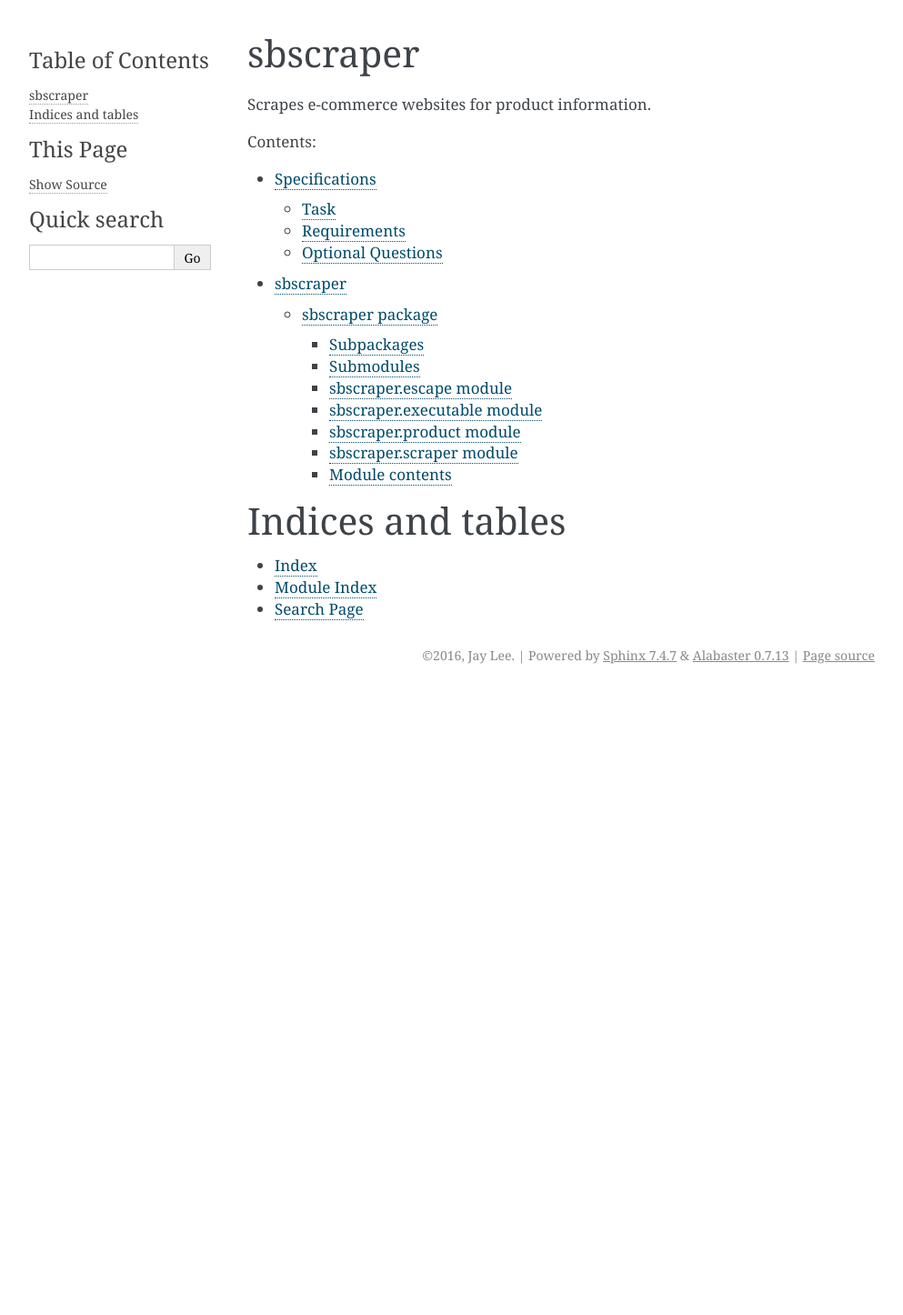
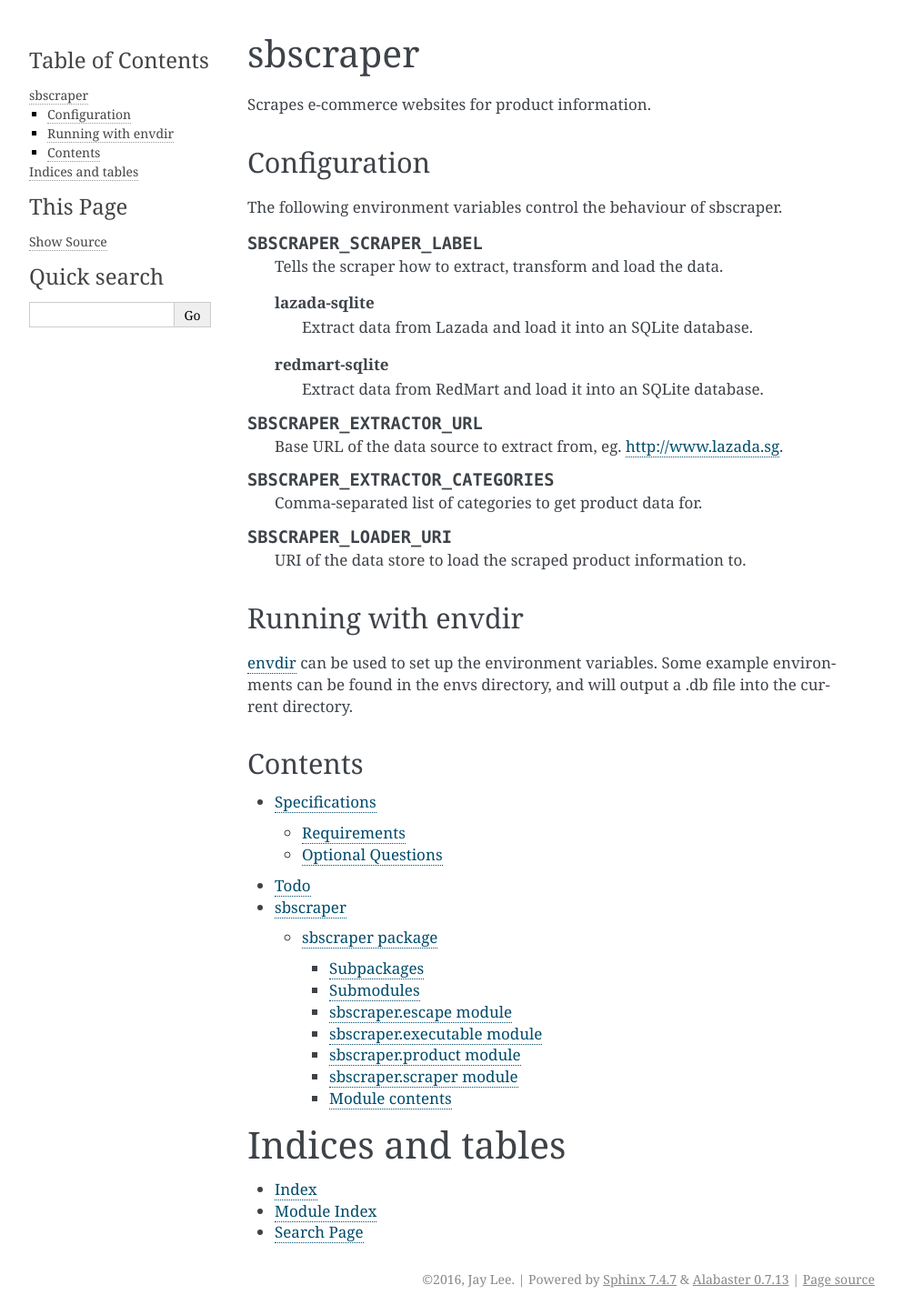
Before and after one commit to quoppy/sbscraper, a Sphinx documentation site: the page built from docs/index.rst, in a window 1280 px wide. Shown: the whole page at 91% size, without its empty margins (148-1141 px from the left). Built offline with Sphinx 7.4.7, drawn with Linux system fonts in a browser that asks for light colours; before the commit the page ends 900 px from its top, so only the background shows below that.

Commit message:
update docs

```diff
--- a/docs/index.rst
+++ b/docs/index.rst
@@ -7,12 +7,49 @@ sbscraper
 =========
 Scrapes e-commerce websites for product information.
 
-Contents:
+
+Configuration
+-------------
+The following environment variables control the behaviour of sbscraper.
+
+.. envvar:: SBSCRAPER_SCRAPER_LABEL
+
+   Tells the scraper how to extract, transform and load the data.
+
+   **lazada-sqlite**
+      Extract data from Lazada and load it into an SQLite database.
+
+   **redmart-sqlite**
+      Extract data from RedMart and load it into an SQLite database.
+
+.. envvar:: SBSCRAPER_EXTRACTOR_URL
+
+   Base URL of the data source to extract from, eg. http://www.lazada.sg.
+
+.. envvar:: SBSCRAPER_EXTRACTOR_CATEGORIES
+
+   Comma-separated list of categories to get product data for.
+
+.. envvar:: SBSCRAPER_LOADER_URI
+
+   URI of the data store to load the scraped product information to.
+
+
+Running with envdir
+-------------------
+`envdir <http://envdir.readthedocs.io/>`_ can be used to set up the environment
+variables. Some example environments can be found in the envs directory, and
+will output a .db file into the current directory.
+
+
+Contents
+--------
 
 .. toctree::
    :maxdepth: 3
 
    specifications
+   todo
    modules
 
 
--- a/docs/specifications.rst
+++ b/docs/specifications.rst
@@ -1,8 +1,5 @@
 Specifications
 ==============
-
-Task
-----
 Crawl and parse all products of one category (such as fashion, electronics) from
 two e-commerce websites (i.e., Shopback, Lazada, or Redmart).
 
```
Also changed, not shown: docs/todo.rst (added, +10 -0 lines).
